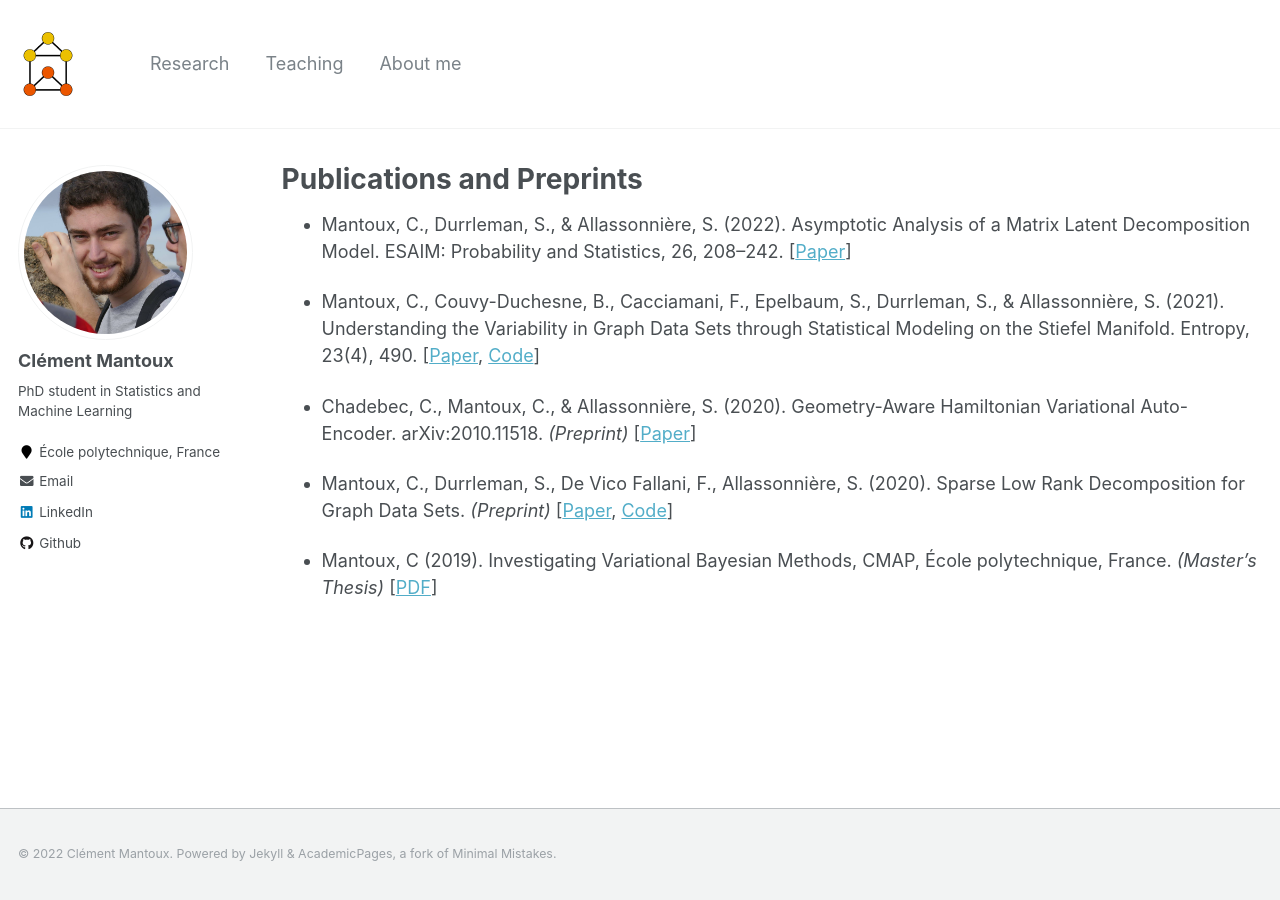
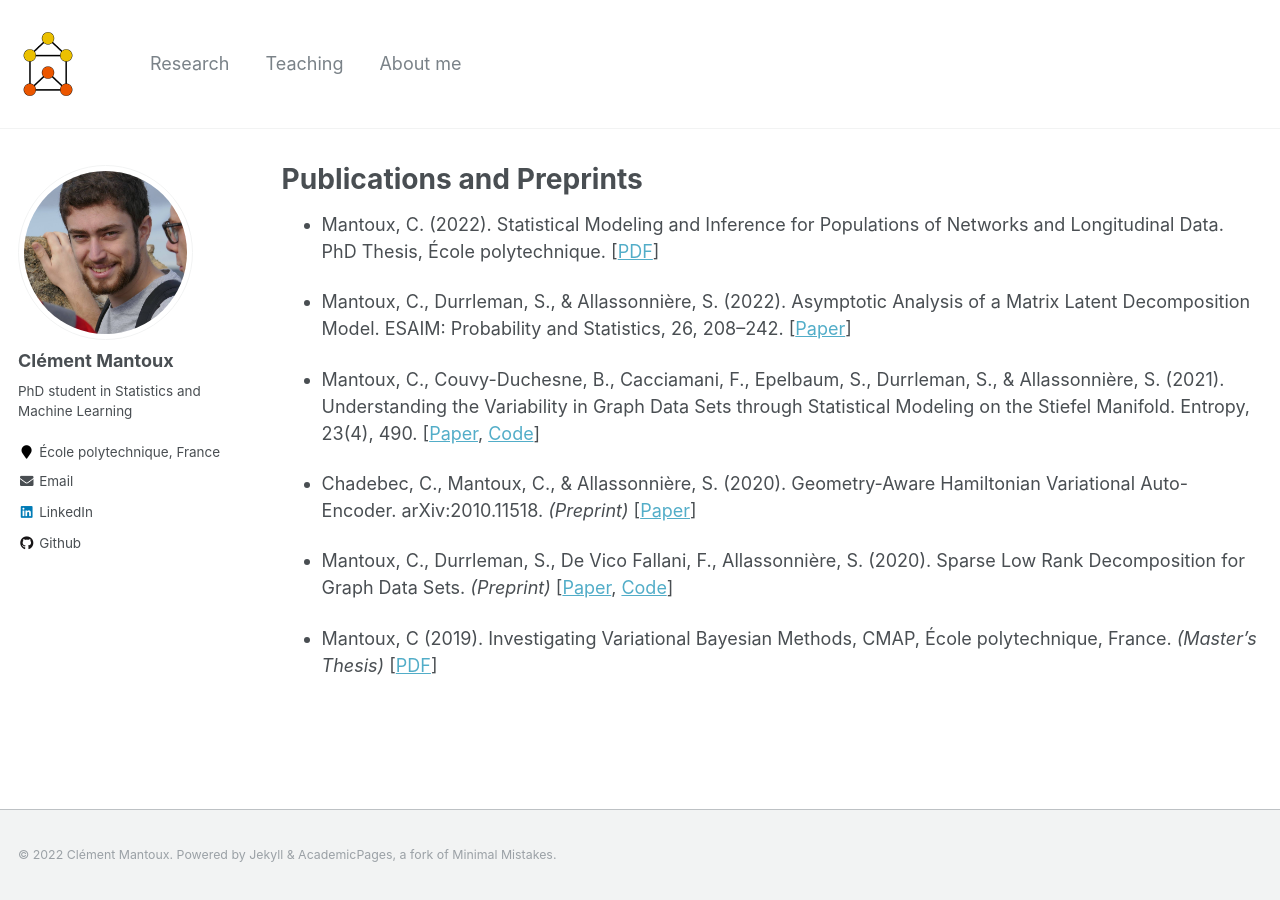
Before and after one commit to cmantoux/cmantoux.github.io, a Jekyll site: the page built from _pages/research.md, in a window 1280 px wide. Built offline with Jekyll 4.4.1, drawn with Linux system fonts in a browser that asks for light colours.

Commit message:
Add thesis in research

```diff
--- a/_pages/research.md
+++ b/_pages/research.md
@@ -6,6 +6,8 @@ author_profile: true
 ---
 
 {% include base_path %}
+
+- Mantoux, C. (2022). Statistical Modeling and Inference for Populations of Networks and Longitudinal Data. PhD Thesis, École polytechnique. [[PDF]({{ "/files/thesis_mantoux.pdf" | prepend: base_path }})]
 
 - Mantoux, C., Durrleman, S., & Allassonnière, S. (2022). Asymptotic Analysis of a Matrix Latent Decomposition Model. ESAIM: Probability and Statistics, 26, 208–242. [[Paper](https://doi.org/10.1051/ps/2022004)]
 
```
